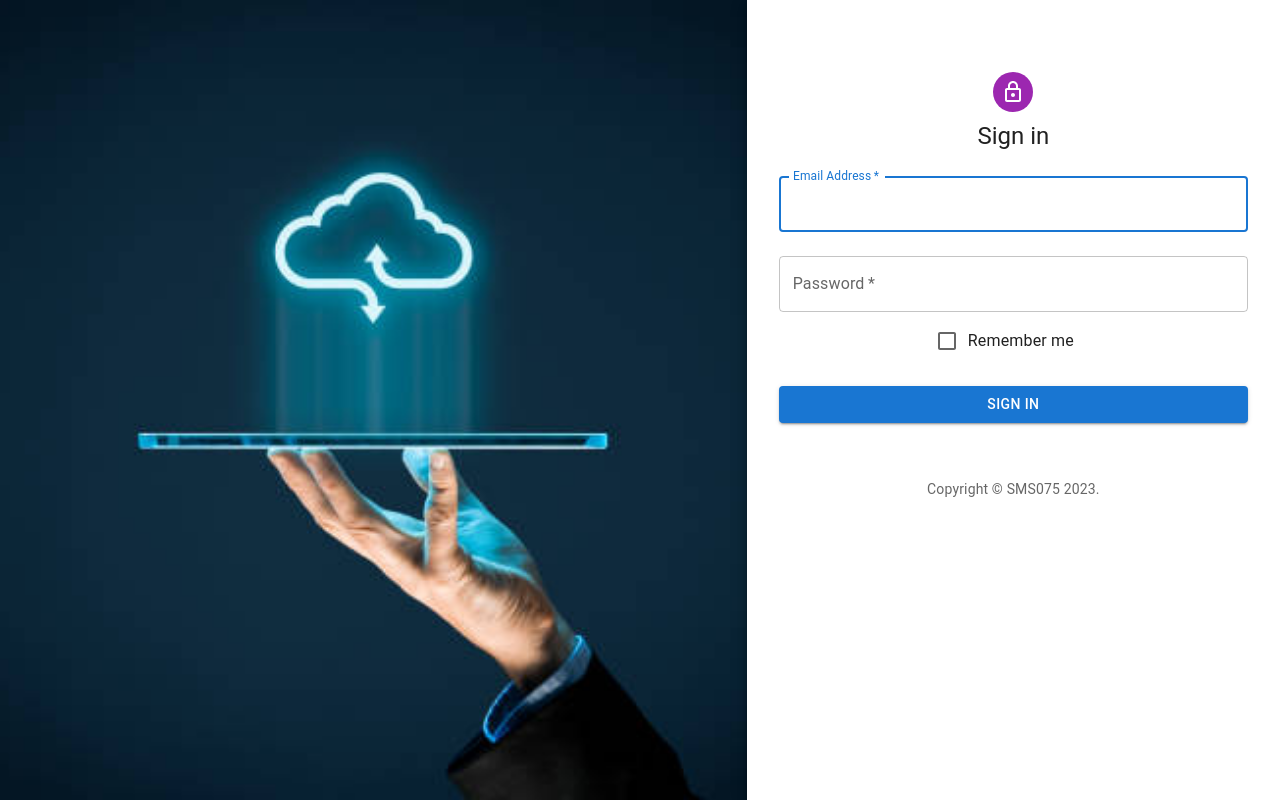
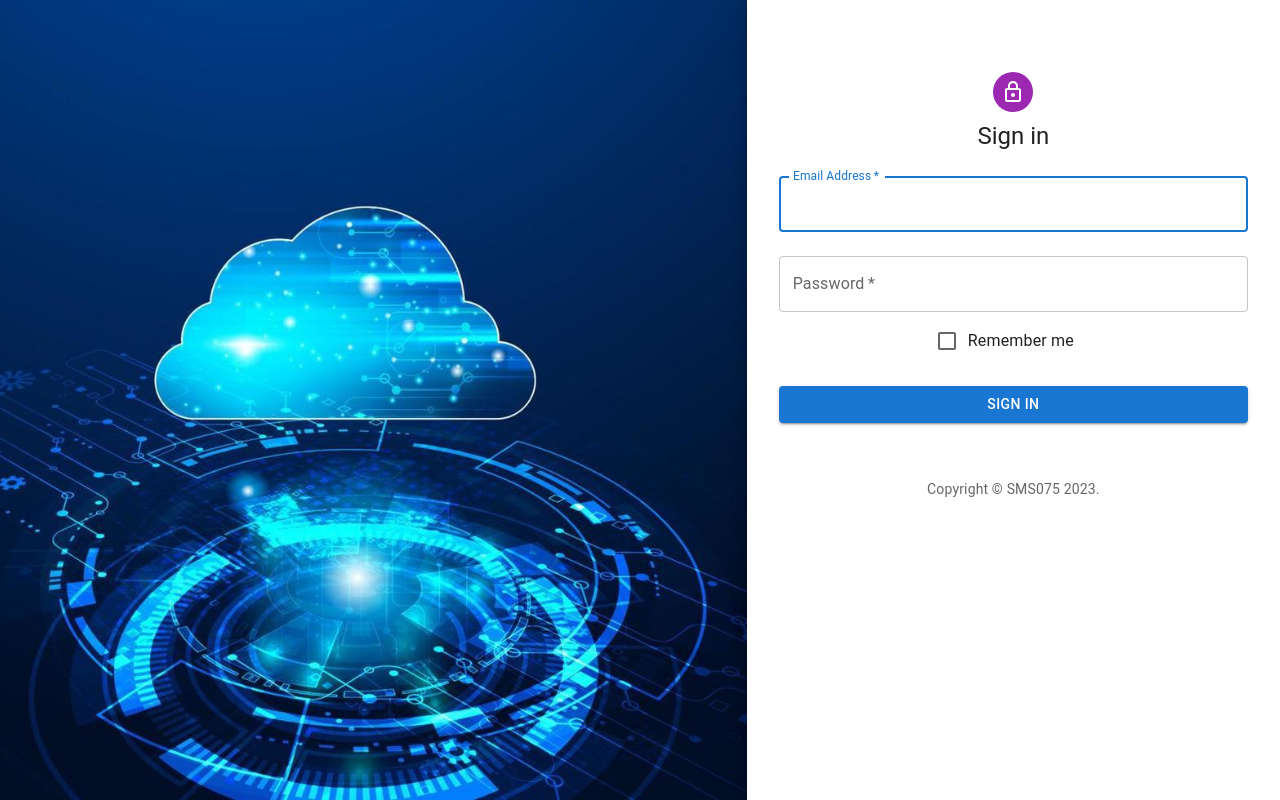
Before and after one commit to sankim11/Smart-Storage-Management-System, a React (Create React App) app in the folder frontend/: page / in a window 1280 px wide. Built offline with nearby package versions, Linux system fonts and the light colour scheme.

Commit message:
minor changes

```diff
--- a/frontend/src/App.js
+++ b/frontend/src/App.js
@@ -1,6 +1,6 @@
 import './App.css';
 import { BrowserRouter as Router, Routes, Route } from "react-router-dom";
-import Homepage from './pages/Homepage';
+import Login from './pages/Login';
 import Dashboard from './pages/Dashboard';
 import Storage from './pages/Storage';
 import Orders from './pages/Orders';
@@ -13,7 +13,7 @@
     <div className='App'>
       <Router>
         <Routes>
-          <Route path="/" element={<Homepage/>} />
+          <Route path="/" element={<Login/>} />
           <Route path="/dashboard" element={<Dashboard/>} />
           <Route path="/storage" element={<Storage/>} />
           <Route path="/orders" element={<Orders/>} />
--- a/frontend/src/pages/Homepage.js
+++ b/frontend/src/pages/Login.js
@@ -49,7 +49,7 @@
             backgroundColor: (t) =>
               t.palette.mode === 'light' ? t.palette.grey[50] : t.palette.grey[900],
             backgroundSize: 'cover',
-            backgroundPosition: 'center',
+            backgroundPosition: 'right',
           }}
         />
         <Grid item xs={12} sm={8} md={5} component={Paper} elevation={6} square>
```
Also changed, not shown: frontend/src/media/cloud-back.jpg, frontend/src/pages/Login.css (renamed from frontend/src/pages/Homepage.css).
